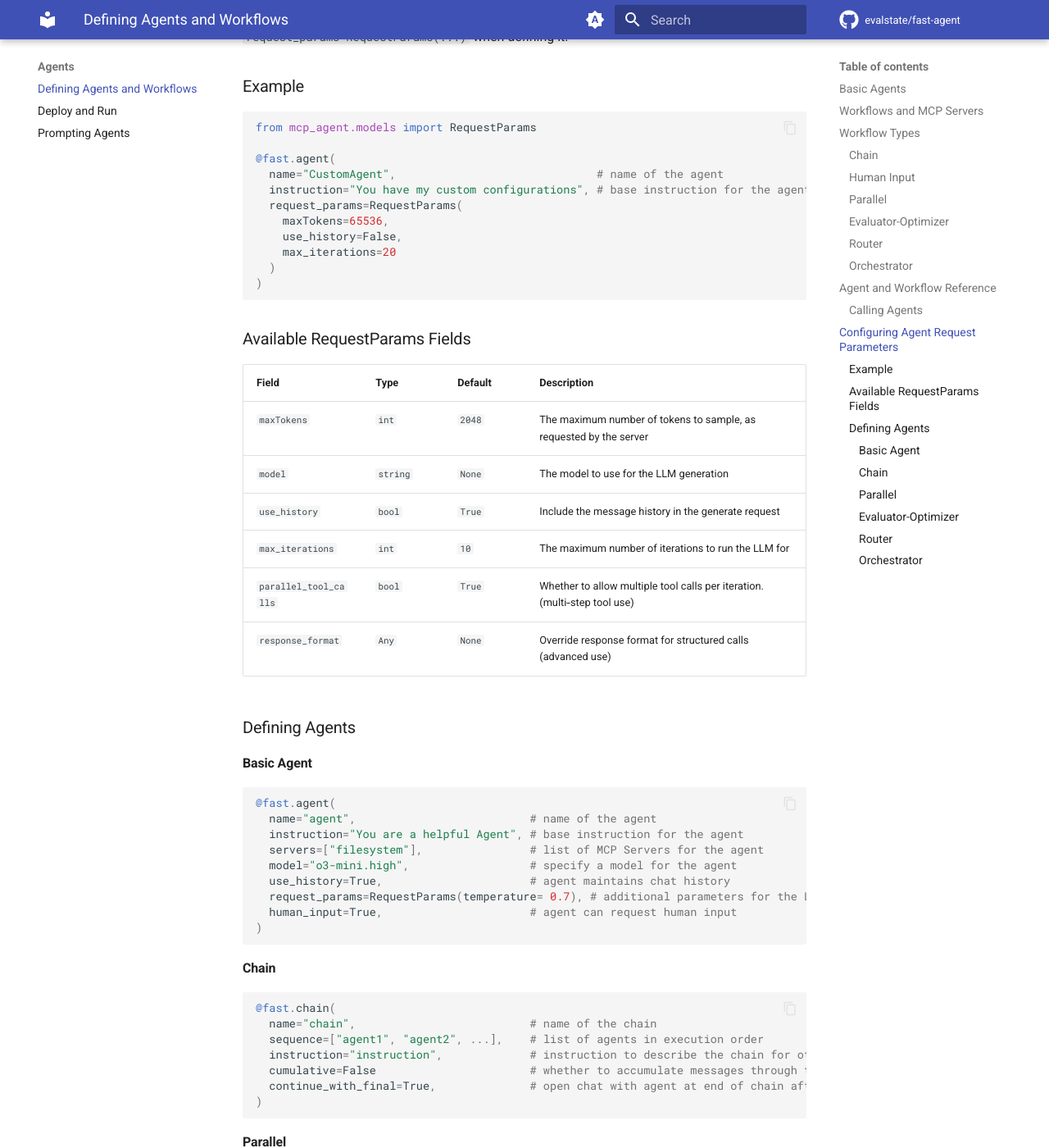
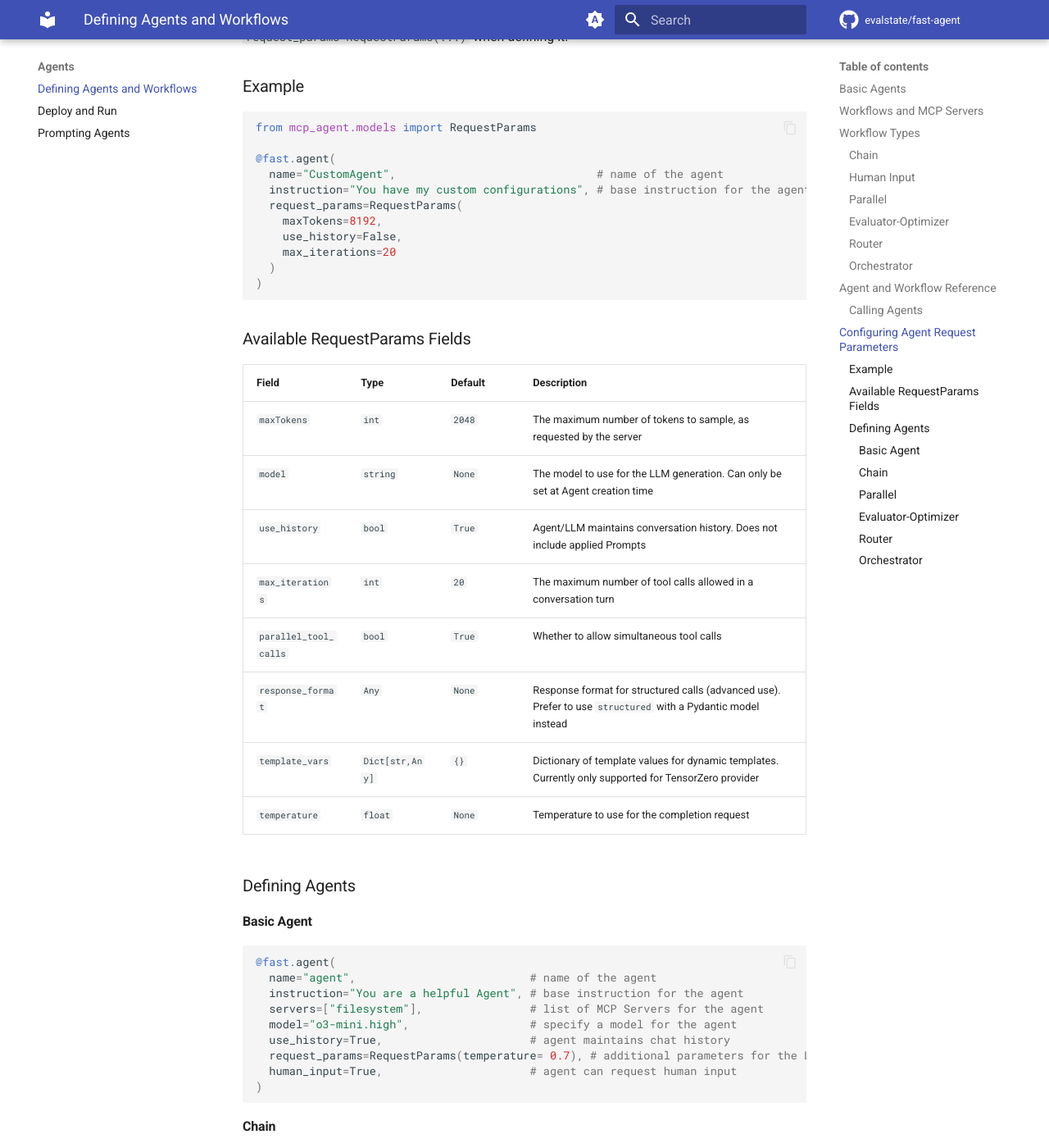
Before and after one commit to evalstate/fast-agent-docs, an MkDocs documentation site: the page built from docs/agents/defining.md, in a window 1280 px wide and 1400 px high, scrolled down 5699 px. Shown: the whole window at 82% size. Built offline with MkDocs 1.6.1 and Material for MkDocs 9.7.7, drawn with Linux system fonts in a browser that asks for light colours; comment, search, counter and statistics services are not loaded.

Commit message:
Update with current code etc.

```diff
--- a/docs/agents/defining.md
+++ b/docs/agents/defining.md
@@ -252,7 +252,7 @@ from mcp_agent.models import RequestParams
   name="CustomAgent",                              # name of the agent
   instruction="You have my custom configurations", # base instruction for the agent
   request_params=RequestParams(
-    maxTokens=65536,
+    maxTokens=8192,
     use_history=False,
     max_iterations=20
   )
@@ -264,11 +264,13 @@ from mcp_agent.models import RequestParams
 | Field                 | Type     | Default | Description                                                                |
 | --------------------- | -------- | ------- | -------------------------------------------------------------------------- |
 | `maxTokens`           | `int`    | `2048`  | The maximum number of tokens to sample, as requested by the server         |
-| `model`               | `string` | `None`  | The model to use for the LLM generation                                    |
-| `use_history`         | `bool`   | `True`  | Include the message history in the generate request                        |
-| `max_iterations`      | `int`    | `10`    | The maximum number of iterations to run the LLM for                        |
-| `parallel_tool_calls` | `bool`   | `True`  | Whether to allow multiple tool calls per iteration. (multi‑step tool use)  |
-| `response_format`     | `Any`    | `None`  | Override response format for structured calls (advanced use)               |
+| `model`               | `string` | `None`  | The model to use for the LLM generation. Can only be set at Agent creation time                                    |
+| `use_history`         | `bool`   | `True`  | Agent/LLM maintains conversation history. Does not include applied Prompts                        |
+| `max_iterations`      | `int`    | `20`    | The maximum number of tool calls allowed in a conversation turn                        |
+| `parallel_tool_calls` | `bool`   | `True`  | Whether to allow simultaneous tool calls   |
+| `response_format`     | `Any`    | `None`  | Response format for structured calls (advanced use). Prefer to use `structured` with a Pydantic model instead                |
+| `template_vars` | `Dict[str,Any]` | `{}` | Dictionary of template values for dynamic templates. Currently only supported for TensorZero provider |
+| `temperature` | `float` | `None` | Temperature to use for the completion request |
 
 
 
```
